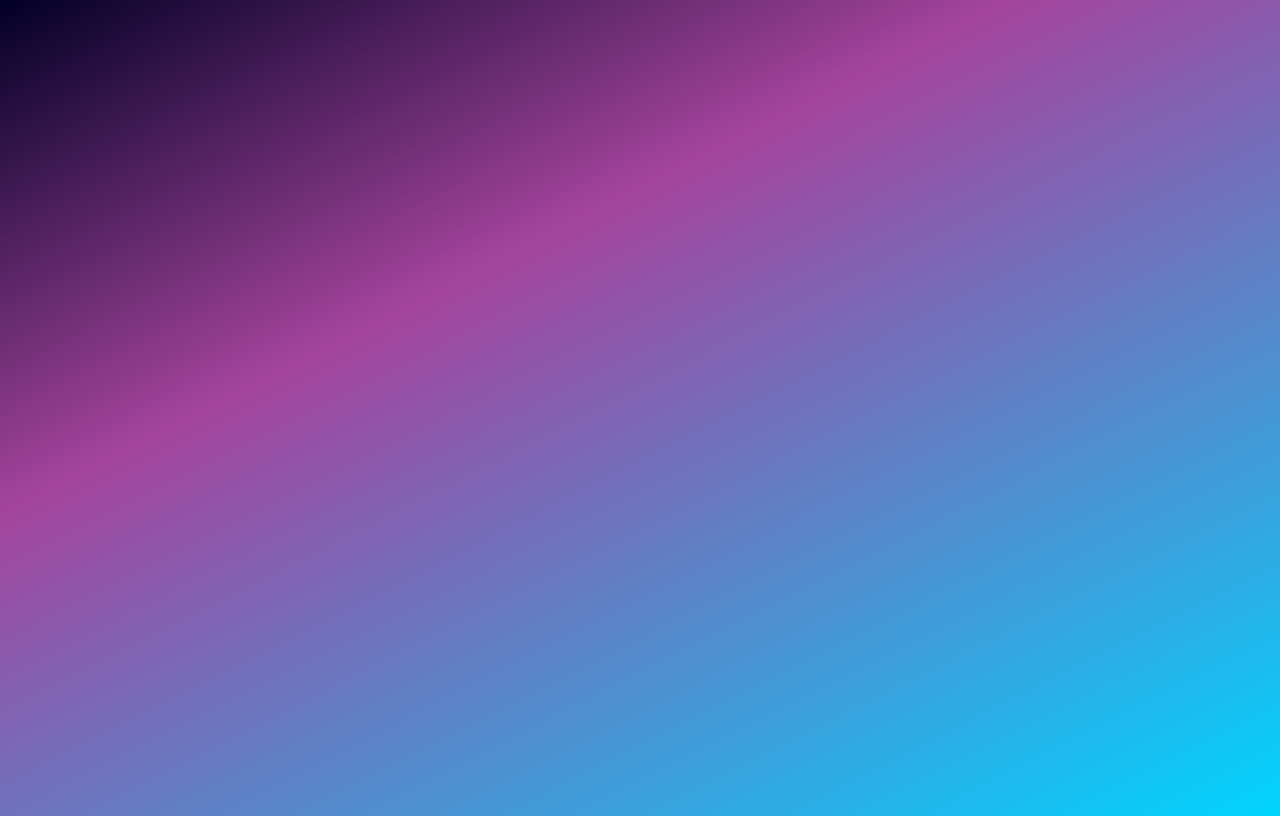
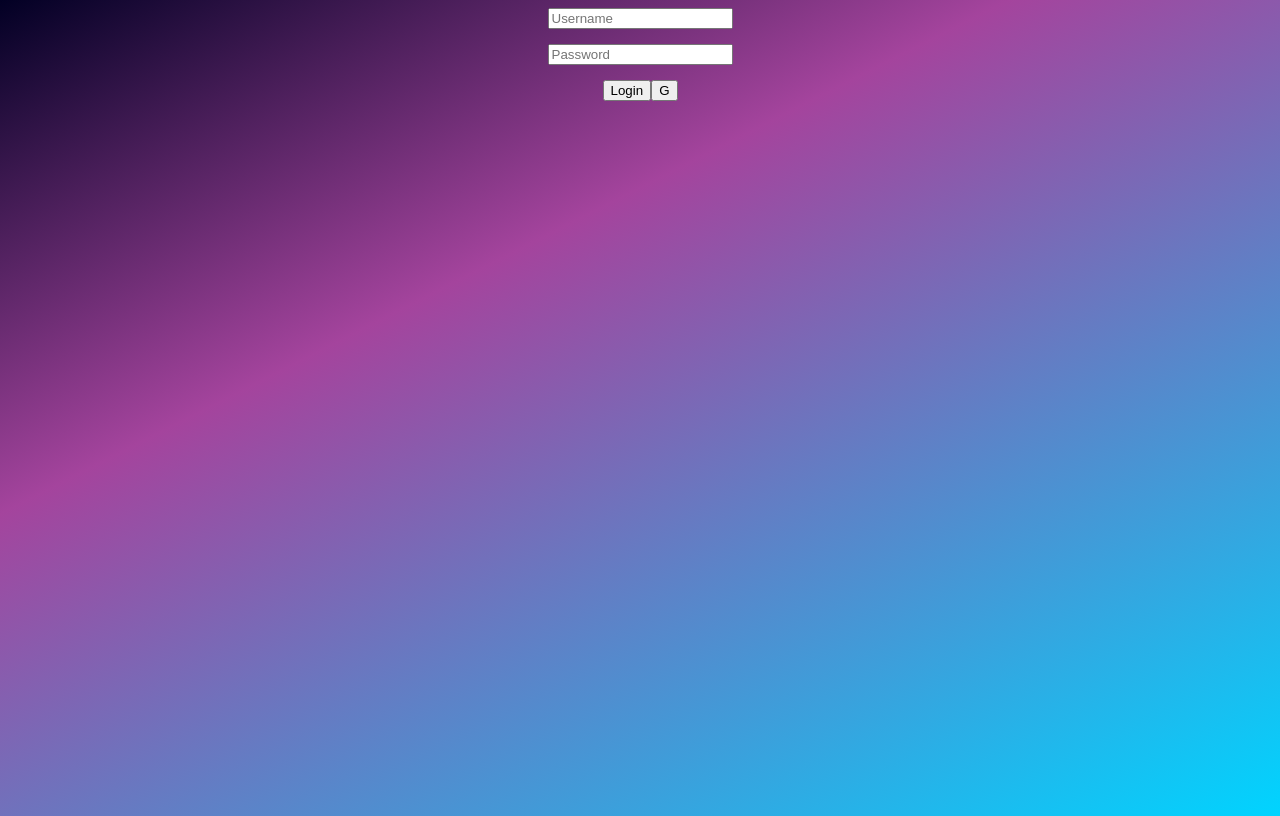
Before and after one commit to d1elit/final-task, a React (Create React App) app: page /login in a window 1280 px wide. Before the commit this address had no page. Built offline with nearby package versions, Linux system fonts and the light colour scheme.

Commit message:
feat: add user slice & login page

```diff
--- a/src/App.tsx
+++ b/src/App.tsx
@@ -1,19 +1,20 @@
-import React from 'react'
-import logo from './logo.svg'
-import './App.scss'
-import SpeedMatch from './Games/GameSpeedMatch/SpeedMatch'
-import { BrowserRouter, Route, Routes } from 'react-router-dom'
-
+import React from "react";
+import logo from "./logo.svg";
+import "./App.scss";
+import SpeedMatch from "./Games/GameSpeedMatch/SpeedMatch";
+import { BrowserRouter, Route, Routes } from "react-router-dom";
+import Login from "./pages/Login";
 
 function App() {
   return (
     <BrowserRouter>
       <Routes>
-        <Route path='/speedmatch' element={<SpeedMatch/>}/>
+        <Route path="/speedmatch" element={<SpeedMatch />} />
         {/* <Route path='/' element={<SpeedMatch/>}/> */}
+        <Route path="/login" element={<Login />} />
       </Routes>
     </BrowserRouter>
-  )
+  );
 }
 
-export default App
+export default App;
--- /dev/null
+++ b/src/hooks/store.ts
@@ -0,0 +1,5 @@
+import { useDispatch, useSelector, TypedUseSelectorHook } from "react-redux";
+import type { RootState, AppDispatch } from "../store";
+
+export const useAppDispatch = () => useDispatch<AppDispatch>();
+export const useAppSelector: TypedUseSelectorHook<RootState> = useSelector;
--- a/src/index.scss
+++ b/src/index.scss
@@ -1,10 +1,21 @@
 body {
   height: 100vh;
-  background: rgb(2,0,36);
-  background: linear-gradient(153deg, rgba(2,0,36,1) 0%, rgba(164,68,157,1) 35%, rgba(0,212,255,1) 100%);
+  background: rgb(2, 0, 36);
+  background: linear-gradient(
+    153deg,
+    rgba(2, 0, 36, 1) 0%,
+    rgba(164, 68, 157, 1) 35%,
+    rgba(0, 212, 255, 1) 100%
+  );
 }
 
 code {
-  font-family: source-code-pro, Menlo, Monaco, Consolas, 'Courier New',
+  font-family: source-code-pro, Menlo, Monaco, Consolas, "Courier New",
     monospace;
 }
+
+.container {
+  max-width: 1230px;
+  padding: 0 15px;
+  margin: 0 auto;
+}
--- /dev/null
+++ b/src/pages/Login.scss
@@ -0,0 +1,14 @@
+.login {
+  &Form {
+    display: flex;
+    flex-direction: column;
+    align-items: center;
+    justify-content: center;
+    gap: 15px;
+  }
+
+  &Controls {
+    display: flex;
+    align-items: center;
+  }
+}
--- /dev/null
+++ b/src/pages/Login.tsx
@@ -0,0 +1,18 @@
+import "./Login.scss";
+
+export default function Login() {
+  return (
+    <div className="pageWrapper">
+      <div className="container">
+        <form className="loginForm">
+          <input type="text" placeholder="Username" />
+          <input type="password" placeholder="Password" />
+          <div className="loginControls">
+            <button>Login</button>
+            <button>G</button>
+          </div>
+        </form>
+      </div>
+    </div>
+  );
+}
```
Also changed, not shown: src/store/index.ts (added, +14 -0 lines), src/store/userSlice.ts (added, +34 -0 lines).
